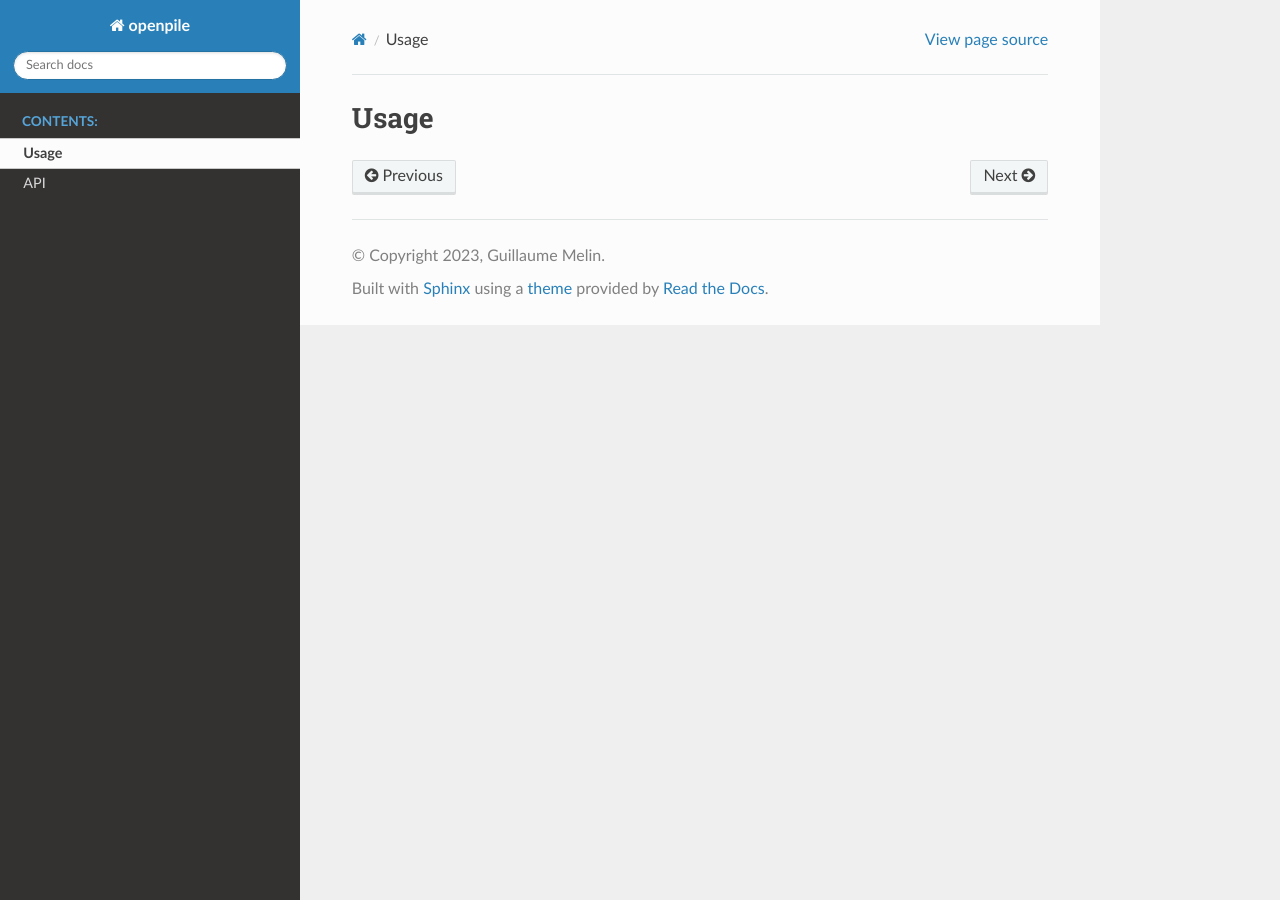
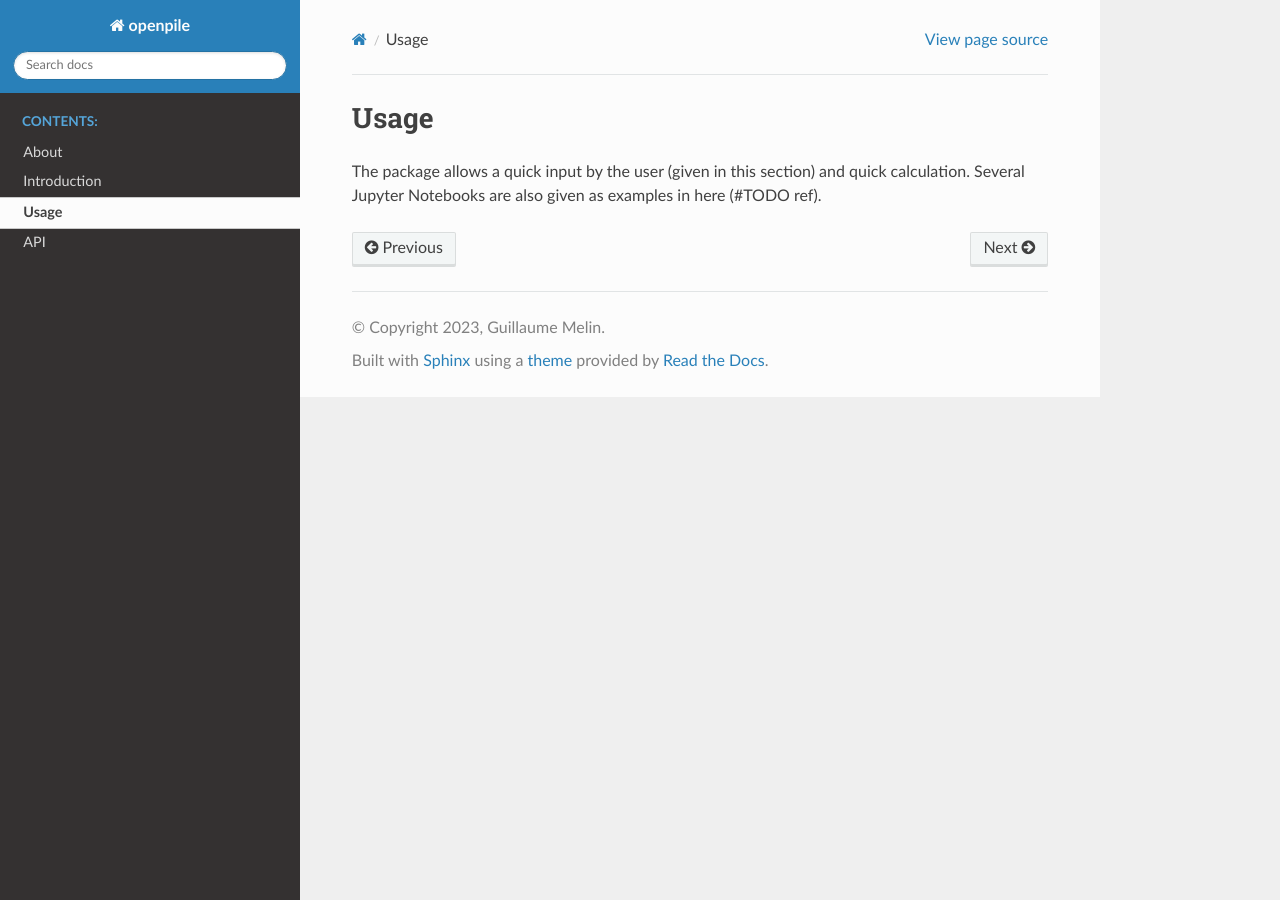
Before and after one commit to TchilDill/openpile, a Sphinx documentation site: the page built from docs/source/usage.rst, in a window 1280 px wide. Built offline with Sphinx 7.4.7 and the Read the Docs theme 2.0.0, drawn with Linux system fonts in a browser that asks for light colours; the version number could not be read and is left out.

Commit message:
pile class and some docs

```diff
--- /dev/null
+++ b/docs/source/about.rst
@@ -0,0 +1,6 @@
+About
+=====
+
+This package is an opensource python package that allow that solves the differential equation
+governing beam elements supported (or non-supported for that matter) by soil springs
+(Winkler foundation, #TODO ref to Winkler foundation).
--- a/docs/source/index.rst
+++ b/docs/source/index.rst
@@ -10,6 +10,8 @@ Welcome to openpile's documentation!
    :maxdepth: 1
    :caption: Contents:
 
+   about
+   intro
    usage
    API
 
--- /dev/null
+++ b/docs/source/intro.rst
@@ -0,0 +1,2 @@
+Introduction
+============
--- a/docs/source/usage.rst
+++ b/docs/source/usage.rst
@@ -1,2 +1,5 @@
 Usage
 =====
+
+The package allows a quick input by the user (given in this section) and quick calculation.
+Several Jupyter Notebooks are also given as examples in here (#TODO ref).
```
Also changed, not shown: 1 other file.
